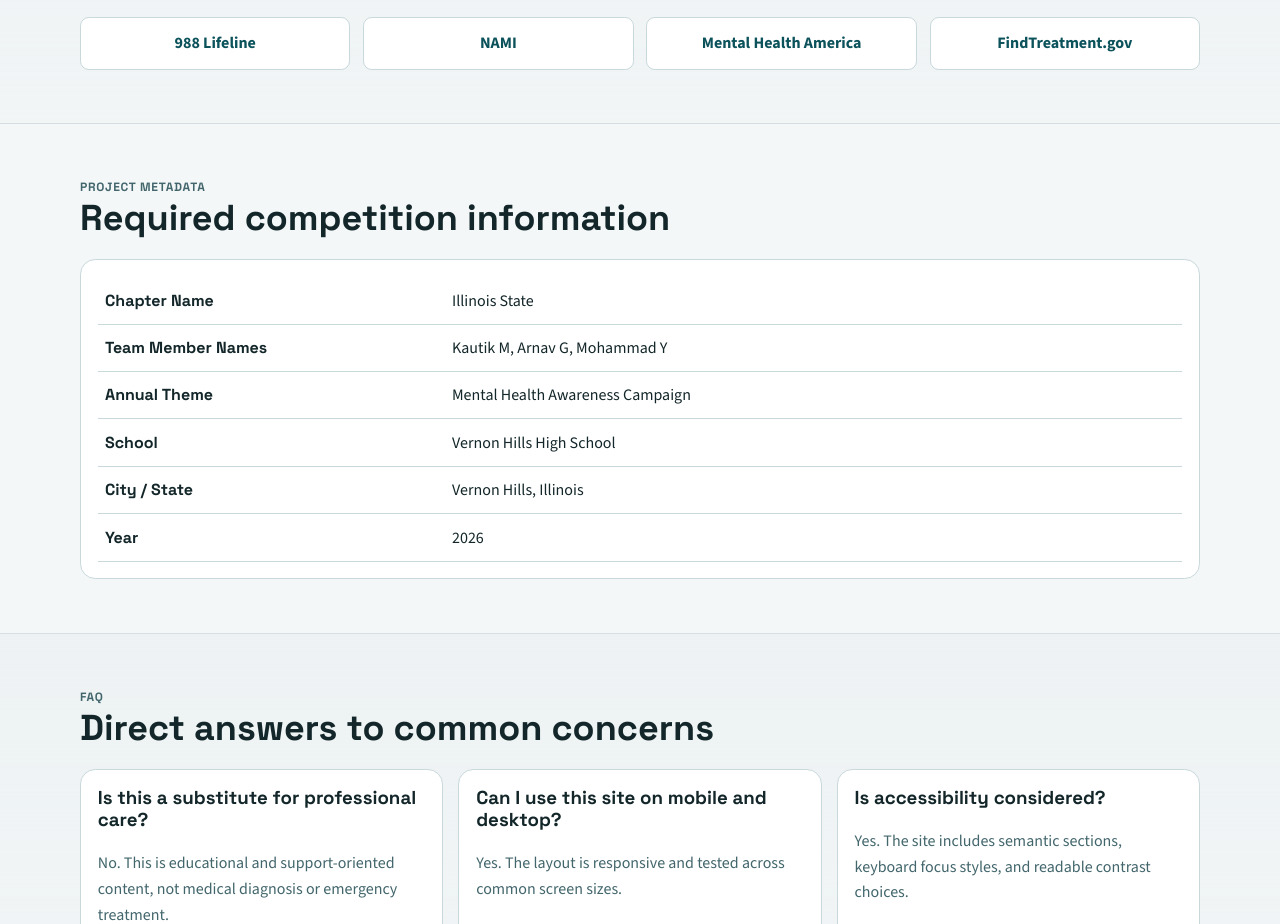
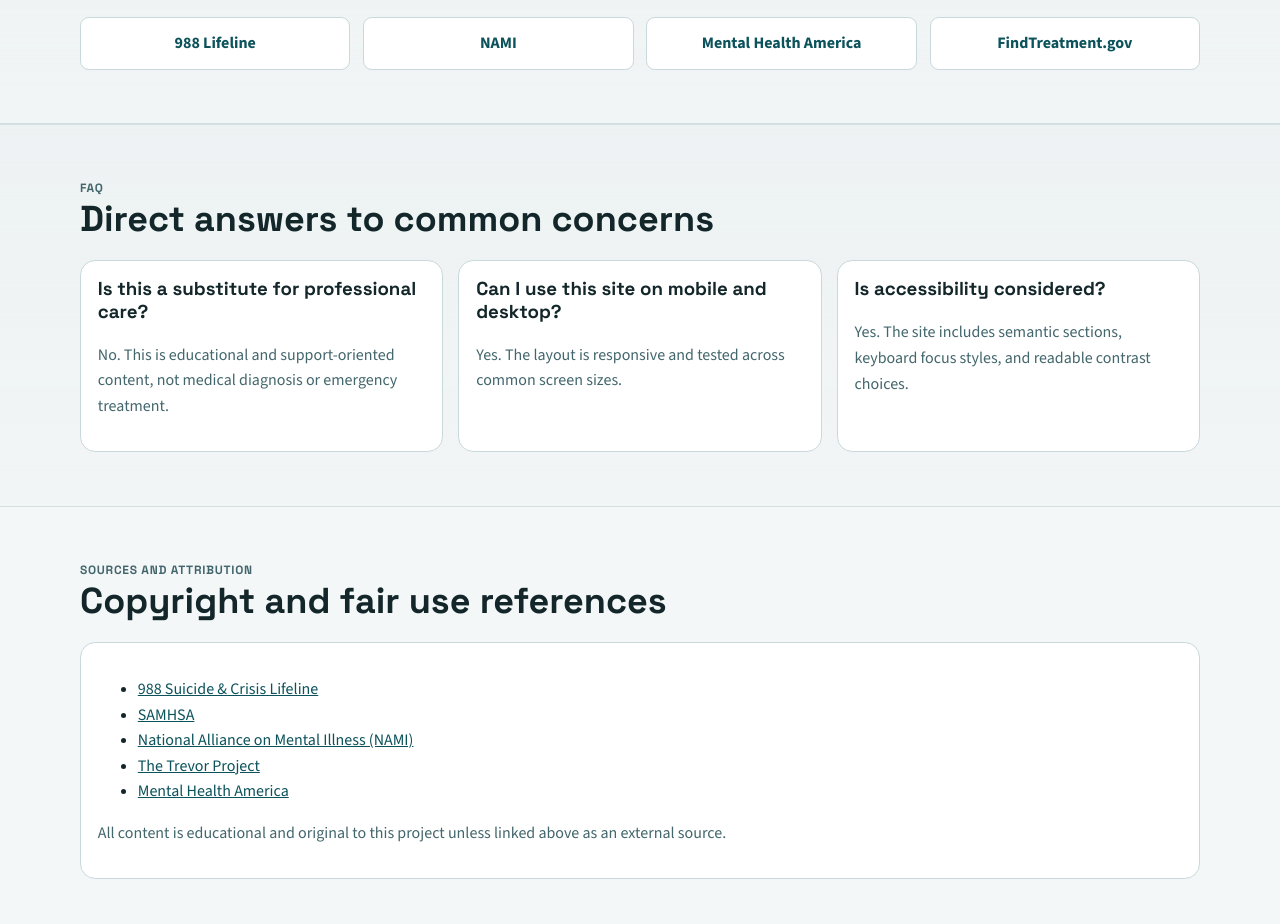
Before and after one commit to kmandve/BPA-Mental-Health-Website, a plain HTML site: page index.html in a window 1280 px wide. Shown: the part 4601-5525 px from the top of the page. Drawn offline with nearby package versions, Linux system fonts and the light colour scheme.

Commit message:
Update index.html

```diff
--- a/index.html
+++ b/index.html
@@ -451,43 +451,7 @@
         </div>
       </section>
 
-      <section class="section" id="project-info">
-        <div class="section-head">
-          <p class="eyebrow">Project metadata</p>
-          <h2>Required competition information</h2>
-        </div>
 
-        <div class="meta-card">
-          <table class="info-table">
-            <tbody>
-              <tr>
-                <th>Chapter Name</th>
-                <td>Illinois State</td>
-              </tr>
-              <tr>
-                <th>Team Member Names</th>
-                <td>Kautik M, Arnav G, Mohammad Y</td>
-              </tr>
-              <tr>
-                <th>Annual Theme</th>
-                <td>Mental Health Awareness Campaign</td>
-              </tr>
-              <tr>
-                <th>School</th>
-                <td>Vernon Hills High School</td>
-              </tr>
-              <tr>
-                <th>City / State</th>
-                <td>Vernon Hills, Illinois</td>
-              </tr>
-              <tr>
-                <th>Year</th>
-                <td>2026</td>
-              </tr>
-            </tbody>
-          </table>
-        </div>
-      </section>
 
       <section class="section section-alt" id="faq">
         <div class="section-head">
```
